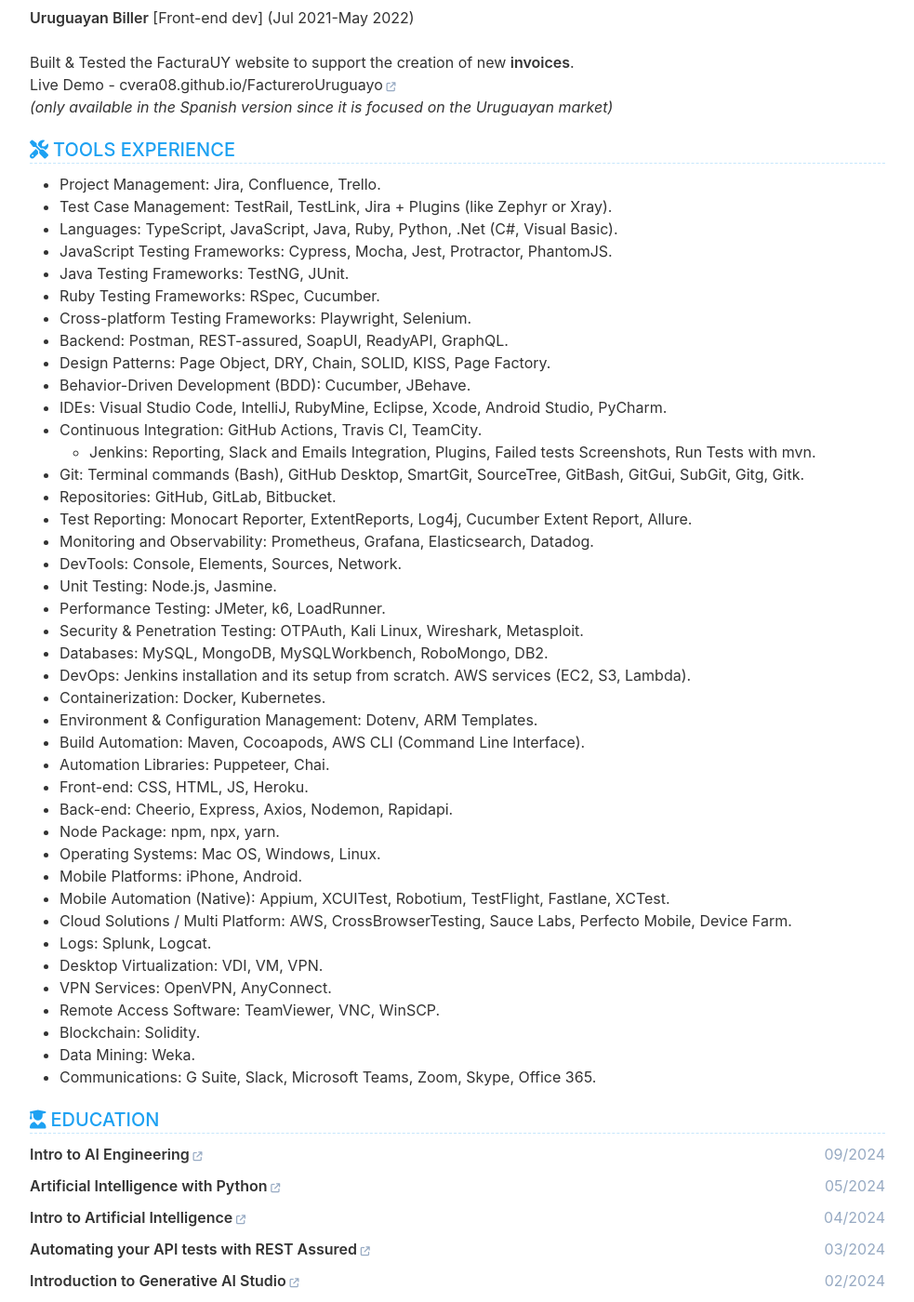
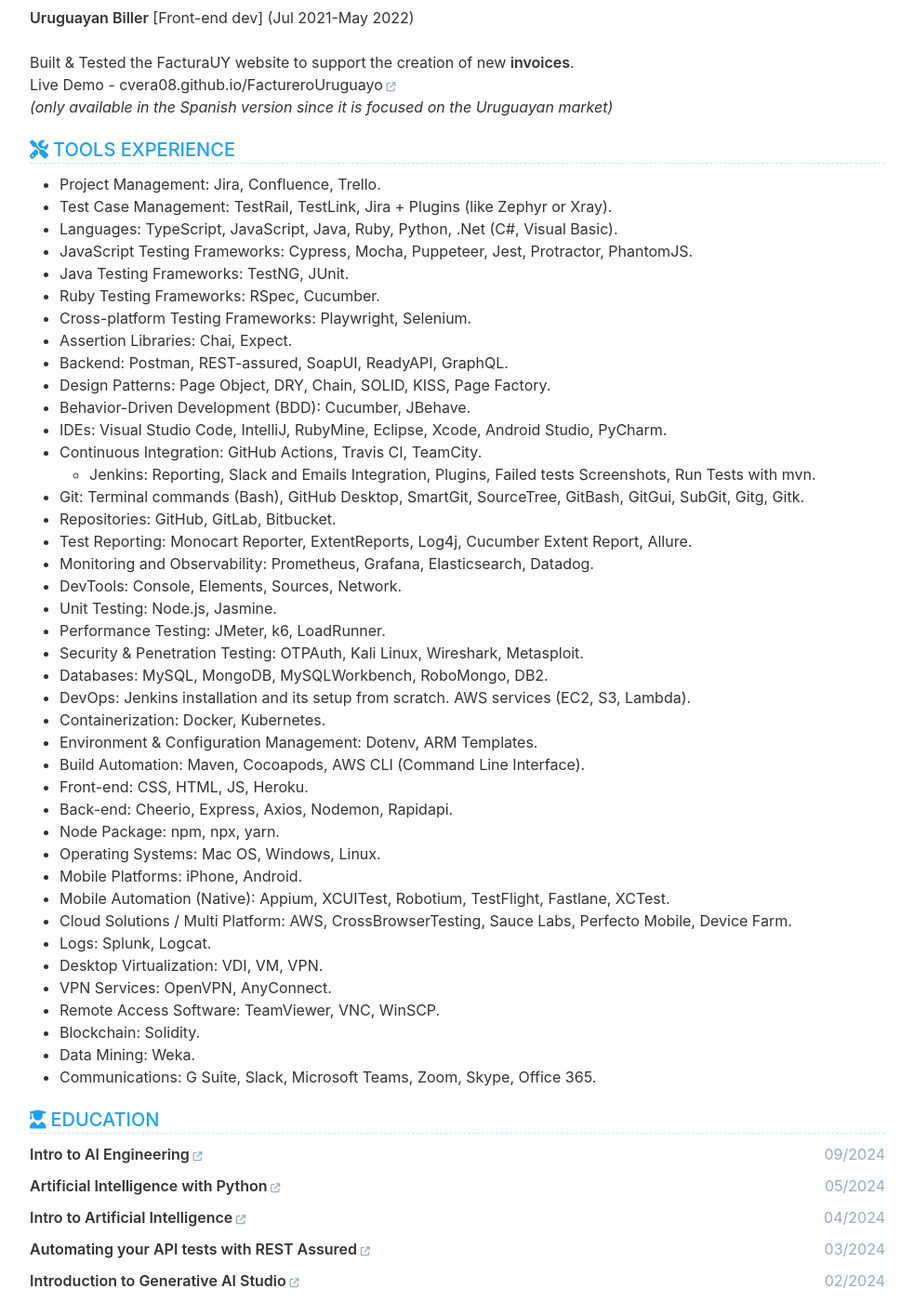
Before and after one commit to cvera08/full-resume, a Jekyll site: the page built from index.html, in a window 1280 px wide and 1400 px high, scrolled down 4107 px. Shown: the whole window at 93% size, without its empty margins (148-1131 px from the left). Built offline with Jekyll 4.4.1, drawn with Linux system fonts in a browser that asks for light colours.

Commit message:
feat: assertion libraries

```diff
--- a/_data/data.yml
+++ b/_data/data.yml
@@ -268,10 +268,11 @@ organization:
     - Project Management: Jira, Confluence, Trello.
     - Test Case Management: TestRail, TestLink, Jira + Plugins (like Zephyr or Xray).
     - Languages: TypeScript, JavaScript, Java, Ruby, Python, .Net (C#, Visual Basic).
-    - JavaScript Testing Frameworks: Cypress, Mocha, Jest, Protractor, PhantomJS.
+    - JavaScript Testing Frameworks: Cypress, Mocha, Puppeteer, Jest, Protractor, PhantomJS.
     - Java Testing Frameworks: TestNG, JUnit.
     - Ruby Testing Frameworks: RSpec, Cucumber.
     - Cross-platform Testing Frameworks: Playwright, Selenium.
+    - Assertion Libraries: Chai, Expect.
     - Backend: Postman, REST-assured, SoapUI, ReadyAPI, GraphQL.
     - Design Patterns: Page Object, DRY, Chain, SOLID, KISS, Page Factory.
     - Behavior-Driven Development (BDD): Cucumber, JBehave.
@@ -291,7 +292,6 @@ organization:
     - Containerization: Docker, Kubernetes.
     - Environment & Configuration Management: Dotenv, ARM Templates.
     - Build Automation: Maven, Cocoapods, AWS CLI (Command Line Interface).
-    - Automation Libraries: Puppeteer, Chai.
     - Front-end: CSS, HTML, JS, Heroku.
     - Back-end: Cheerio, Express, Axios, Nodemon, Rapidapi.
     - Node Package: npm, npx, yarn.
```
